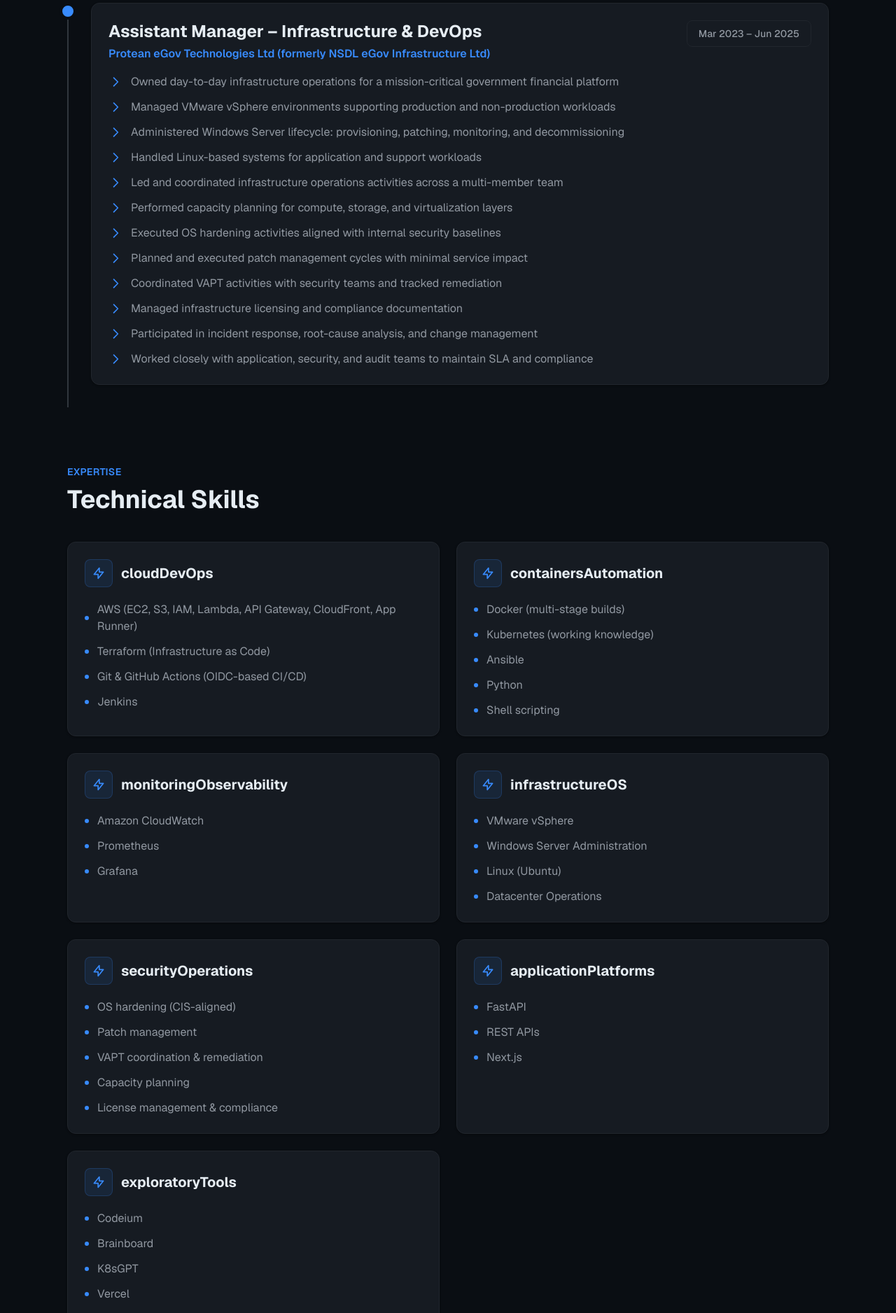
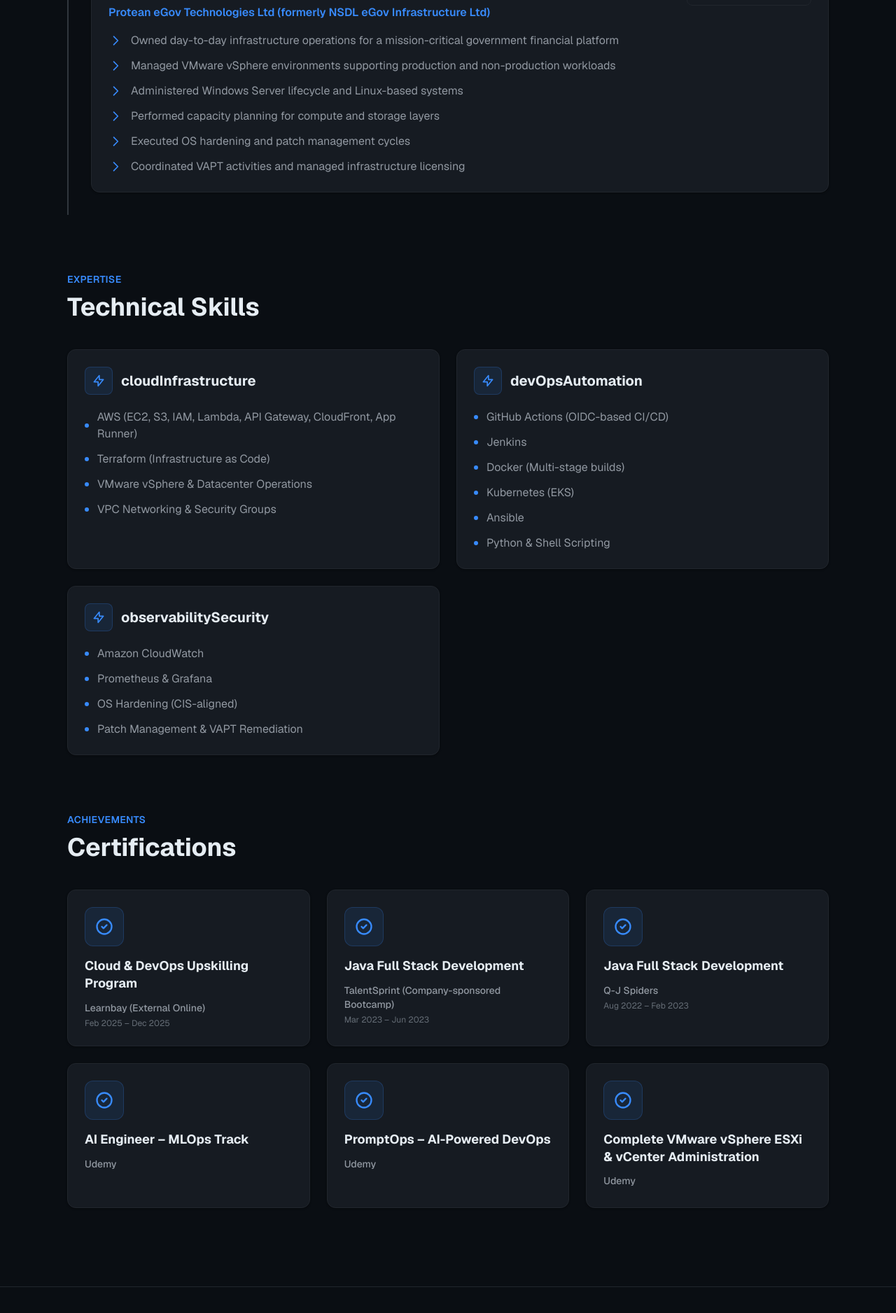
Before and after one commit to digambarrajaram/Digambar-Portfolio, a Next.js app: page /about in a window 1280 px wide. Shown: the part 886-2762 px from the top of the page at 70% size. Built offline with nearby package versions, Linux system fonts and the light colour scheme.

Commit message:
updated details

```diff
--- a/app/about/page.tsx
+++ b/app/about/page.tsx
@@ -143,7 +143,6 @@
                 <div className="mt-auto">
                   <p className="text-sm text-[#9198A1] mb-1 font-medium">{cert.provider}</p>
                   {cert.duration && <p className="text-xs text-[#656D76]">{cert.duration}</p>}
-                  {cert.specialization && <p className="text-xs text-[#656D76]">{cert.specialization}</p>}
                 </div>
               </div>
             ))}
--- a/app/page.tsx
+++ b/app/page.tsx
@@ -79,8 +79,8 @@
             <div className="mb-3">
               <span className="text-sm font-semibold text-[#38BDF8] tracking-wide uppercase">About Me</span>
             </div>
-            <h2 className="text-4xl sm:text-5xl font-bold text-[#E5E7EB] mb-10">
-              Building Infrastructure at Scale
+            <h2 className="text-4xl sm:text-5xl font-bold text-[#E5E7EB] mb-6">
+              {about.headline}
             </h2>
             <div className="space-y-6 text-[#9CA3AF] text-lg leading-relaxed">
               {about.intro.map((paragraph, index) => (
@@ -92,20 +92,6 @@
           </div>
         </section>
 
-        {/* Branding/Philosophy Section */}
-        <section className="py-16">
-          <div className="max-w-3xl">
-            <span className="text-sm font-semibold text-[#38BDF8] tracking-wide uppercase">Philosophy</span>
-            <h2 className="text-3xl sm:text-4xl font-bold text-[#E5E7EB] mt-2 mb-4">
-              My Engineering Principles
-            </h2>
-            <ul className="list-disc ml-6 text-[#9CA3AF] text-lg space-y-2">
-              {about.branding.map((point, idx) => (
-                <li key={idx}>{point}</li>
-              ))}
-            </ul>
-          </div>
-        </section>
 
         {/* Core Technologies */}
         <section className="py-20">
--- a/app/projects/page.tsx
+++ b/app/projects/page.tsx
@@ -50,26 +50,6 @@
                     <p className="text-[#9198A1] leading-relaxed">{project.description}</p>
                   </div>
                 )}
-                {project.highlights && (
-                  <div>
-                    <span className="text-sm font-semibold text-[#388BFD] uppercase tracking-wider">Highlights</span>
-                    <ul className="list-disc ml-6 text-[#9198A1]">
-                      {project.highlights.map((h, i) => (
-                        <li key={i}>{h}</li>
-                      ))}
-                    </ul>
-                  </div>
-                )}
-                {project.architecture && (
-                  <div>
-                    <span className="text-sm font-semibold text-[#388BFD] uppercase tracking-wider">Architecture</span>
-                    <ul className="list-disc ml-6 text-[#9198A1]">
-                      {project.architecture.map((a, i) => (
-                        <li key={i}>{a}</li>
-                      ))}
-                    </ul>
-                  </div>
-                )}
                 <div>
                   <span className="text-sm font-semibold text-[#388BFD] uppercase tracking-wider">Tech Stack</span>
                   <div className="flex flex-wrap gap-2 mt-2">
@@ -87,26 +67,6 @@
                             <div>
                               <span className="text-sm font-semibold text-[#388BFD] uppercase tracking-wider">Description</span>
                               <p className="text-[#9198A1] leading-relaxed">{project.description}</p>
-                            </div>
-                          )}
-                          {project.highlights && (
-                            <div>
-                              <span className="text-sm font-semibold text-[#388BFD] uppercase tracking-wider">Highlights</span>
-                              <ul className="list-disc ml-6 text-[#9198A1]">
-                                {project.highlights.map((h, i) => (
-                                  <li key={i}>{h}</li>
-                                ))}
-                              </ul>
-                            </div>
-                          )}
-                          {project.architecture && (
-                            <div>
-                              <span className="text-sm font-semibold text-[#388BFD] uppercase tracking-wider">Architecture</span>
-                              <ul className="list-disc ml-6 text-[#9198A1]">
-                                {project.architecture.map((a, i) => (
-                                  <li key={i}>{a}</li>
-                                ))}
-                              </ul>
                             </div>
                           )}
                           <div>
--- a/app/resume/page.tsx
+++ b/app/resume/page.tsx
@@ -1,5 +1,5 @@
 import type { Metadata } from "next";
-import { about, coreSkills, stats } from "@/data/portfolio";
+import { about, skills, stats } from "@/data/portfolio";
 
 export const metadata: Metadata = {
   title: "Resume | Digambar Rajaram",
@@ -101,7 +101,8 @@
           </div>
 
           <div className="grid grid-cols-1 sm:grid-cols-2 gap-4">
-            {coreSkills.map((skill, index) => (
+            {/* Flatten all skills into a single list */}
+            {Object.values(skills).flat().map((skill, index) => (
               <div
                 key={index}
                 className="group glass-card elevated-card flex items-center p-5 rounded-xl border border-[#21262D] hover:border-[#30363D] transition-all duration-200"
--- a/data/portfolio.ts
+++ b/data/portfolio.ts
@@ -1,12 +1,12 @@
+// Technologies (flat array for Home page)
+export const technologies = [
+  "AWS", "Terraform", "Next.js", "FastAPI", "GitHub Actions", "Python", "Docker", "TypeScript", "Clerk", "OpenAI", "Kubernetes", "Ansible", "Prometheus", "Grafana", "Semgrep", "S3 Vector Storage", "Amazon Bedrock", "SageMaker", "Langfuse", "Vercel", "Gradio"
+];
 /**
  * PORTFOLIO — SINGLE SOURCE OF TRUTH
  * Author: Digambar Rajaram
- * Focus: Infrastructure, DevOps, Cloud & Platform Engineering
- * Philosophy: Production-first, security-aware, automation-driven
  */
 
-
-// Personal Info
 export const personalInfo = {
   name: "Digambar Rajaram",
   title: "Infrastructure & DevOps Engineer",
@@ -16,81 +16,43 @@
 };
 
 export const socialLinks = {
+  linkedin: "https://www.linkedin.com/in/digambar-rajaram-8371b51a5/",
   github: "https://github.com/digambarrajaram",
-  linkedin: "https://www.linkedin.com/in/digambarrajaram",
 };
 
-// About Section
 export const about = {
   headline: "Designing Secure, Reliable, and Production-Grade Cloud Platforms",
   intro: [
-    "Infrastructure & DevOps Engineer with 2.4+ years of enterprise experience supporting large-scale, regulated government platforms.",
+    "Infrastructure & DevOps Engineer with 2+ years of enterprise experience supporting large-scale, regulated government platforms.",
     "Strong background in VMware vSphere, Linux, Windows Server, and datacenter operations, combined with hands-on cloud-native DevOps practices on AWS.",
-    "I bring a production-first mindset — focusing on reliability, security, observability, and automation. My work spans traditional infrastructure operations through to modern IaC-driven cloud architectures, CI/CD automation, and incident-driven platform engineering."
-  ],
-  branding: [
-    "Production-first engineering mindset",
-    "Automation over manual operations",
-    "Security, compliance, and auditability by design",
-    "Strong infrastructure fundamentals with modern DevOps execution",
-    "Continuous learning and ownership-driven growth",
+    "I bring a production-first mindset focusing on reliability, security, observability, and automation."
   ],
 };
 
-// Skills Section
+// Refined Skill Sections
 export const skills = {
-  cloudDevOps: [
+  cloudInfrastructure: [
     "AWS (EC2, S3, IAM, Lambda, API Gateway, CloudFront, App Runner)",
     "Terraform (Infrastructure as Code)",
-    "Git & GitHub Actions (OIDC-based CI/CD)",
+    "VMware vSphere & Datacenter Operations",
+    "VPC Networking & Security Groups"
+  ],
+  devOpsAutomation: [
+    "GitHub Actions (OIDC-based CI/CD)",
     "Jenkins",
+    "Docker (Multi-stage builds)",
+    "Kubernetes (EKS)",
+    "Ansible",
+    "Python & Shell Scripting"
   ],
-  containersAutomation: [
-    "Docker (multi-stage builds)",
-    "Kubernetes (working knowledge)",
-    "Ansible",
-    "Python",
-    "Shell scripting",
-  ],
-  monitoringObservability: [
+  observabilitySecurity: [
     "Amazon CloudWatch",
-    "Prometheus",
-    "Grafana",
-  ],
-  infrastructureOS: [
-    "VMware vSphere",
-    "Windows Server Administration",
-    "Linux (Ubuntu)",
-    "Datacenter Operations",
-  ],
-  securityOperations: [
-    "OS hardening (CIS-aligned)",
-    "Patch management",
-    "VAPT coordination & remediation",
-    "Capacity planning",
-    "License management & compliance",
-  ],
-  applicationPlatforms: [
-    "FastAPI",
-    "REST APIs",
-    "Next.js",
-  ],
-  exploratoryTools: [
-    "Codeium",
-    "Brainboard",
-    "K8sGPT",
-    "Vercel",
-    "Gradio",
-    "Clerk",
-    "Amazon Bedrock",
-    "SageMaker",
-    "Langfuse",
-    "Semgrep",
-    "S3 Vector Storage",
-  ],
+    "Prometheus & Grafana",
+    "OS Hardening (CIS-aligned)",
+    "Patch Management & VAPT Remediation"
+  ]
 };
 
-// Experience Section
 export const experience = [
   {
     company: "Protean eGov Technologies Ltd (formerly NSDL eGov Infrastructure Ltd)",
@@ -101,166 +63,72 @@
     responsibilities: [
       "Owned day-to-day infrastructure operations for a mission-critical government financial platform",
       "Managed VMware vSphere environments supporting production and non-production workloads",
-      "Administered Windows Server lifecycle: provisioning, patching, monitoring, and decommissioning",
-      "Handled Linux-based systems for application and support workloads",
-      "Led and coordinated infrastructure operations activities across a multi-member team",
-      "Performed capacity planning for compute, storage, and virtualization layers",
-      "Executed OS hardening activities aligned with internal security baselines",
-      "Planned and executed patch management cycles with minimal service impact",
-      "Coordinated VAPT activities with security teams and tracked remediation",
-      "Managed infrastructure licensing and compliance documentation",
-      "Participated in incident response, root-cause analysis, and change management",
-      "Worked closely with application, security, and audit teams to maintain SLA and compliance",
-    ],
-    internalProjects: [
-      {
-        title: "Infrastructure Inventory Management System",
-        description: "Designed and developed an internal inventory management tool to track hardware, software, licenses, and ownership across environments.",
-        impact: [
-          "Improved asset visibility and ownership tracking",
-          "Reduced manual effort during audits and compliance reviews",
-          "Enhanced readiness for internal and external audits",
-        ],
-      },
+      "Administered Windows Server lifecycle and Linux-based systems",
+      "Performed capacity planning for compute and storage layers",
+      "Executed OS hardening and patch management cycles",
+      "Coordinated VAPT activities and managed infrastructure licensing",
     ],
     achievements: [
-      "Promoted to Assistant Manager in March 2024 based on performance and operational ownership",
-      "Recognized for reliability, incident ownership, and cross-team coordination",
+      "Promoted to Assistant Manager in Sep 2023 based on operational ownership",
+      "Recognized for reliability and incident ownership",
     ],
   },
 ];
 
-// Projects Section (deduplicated, valid structure)
 export const projects = [
   {
     title: "AI-Driven DevOps Incident Management on AWS",
     category: "Core DevOps / SRE",
-    description: "Production-style incident simulation platform to evaluate AWS DevOps Agent using real infrastructure, CI/CD events, and deterministic failures.",
-    architecture: [
-      "Terraform IaC with bootstrap + application scopes",
-      "GitHub Actions CI/CD with OIDC",
-      "API Gateway + Lambda with CloudWatch telemetry",
-      "Failure injection, rollback, and teardown workflows",
-    ],
-    technologies: ["AWS", "Terraform", "GitHub Actions", "Lambda", "CloudWatch"],
-    links: { github: "https://github.com/digambarrajaram" },
+    description: "Production-style incident simulation platform using Terraform, Lambda, and CloudWatch telemetry to evaluate automated incident response.",
+    technologies: ["AWS DevOps Agents","AWS", "Terraform", "GitHub Actions", "Lambda", "CloudWatch"],
   },
   {
-    title: "Production AWS Multi-AZ Web Stack – Terraform Architecture Review",
-    category: "Core DevOps / Cloud Architecture",
-    description: "Deep architectural review of a production-grade, three-tier AWS stack focusing on availability, security, traffic flow, and operational risk.",
-    highlights: [
-      "Multi-AZ VPC with public, private-app, private-db subnets",
-      "ALB → ASG (EC2) → RDS MySQL + ElastiCache Redis",
-      "IMDSv2, Secrets Manager, CloudWatch logging",
-      "Identified WAF, VPC endpoint, and egress-hardening gaps",
-    ],
-    technologies: ["AWS", "Terraform", "ALB", "EC2", "RDS", "ElastiCache"],
-    links: { github: "https://github.com/digambarrajaram/AWS-Terraform-Multi-AZ-Networking-Load-Balancing-Auto-Scaling-and-Secure-Service-Integration" },
+    title: "Production AWS Multi-AZ Web Stack",
+    category: "Cloud Architecture",
+    description: "Three-tier AWS stack focusing on high availability and security, utilizing ALB, ASG, and RDS across multiple Availability Zones.",
+    technologies: ["AWS", "Terraform", "ALB", "EC2", "RDS", "ElastiCache","CloudWatch"],
   },
   {
-    title: "Scalable & Secure AWS EKS Infrastructure Automation",
-    category: "Core DevOps / Kubernetes",
-    description: "Terraform-driven provisioning of a production-ready AWS EKS cluster with secure networking, IAM, and managed node groups.",
-    highlights: [
-      "Multi-AZ VPC with private worker nodes",
-      "IAM roles for service accounts (IRSA)",
-      "Managed node groups and security groups",
-      "Production-ready kubeconfig and outputs",
-    ],
+    title: "Scalable AWS EKS Infrastructure Automation",
+    category: "Kubernetes",
+    description: "Terraform-driven provisioning of an EKS cluster with private worker nodes and IAM roles for service accounts (IRSA).",
     technologies: ["AWS", "EKS", "Terraform", "Kubernetes", "IAM"],
-    links: { github: "https://github.com/digambarrajaram" },
-  },
-  {
-    title: "Infrastructure-as-Code: Flask App in Private AWS VPC",
-    category: "DevOps / IaC",
-    description: "Secure deployment of a Flask application inside a private AWS VPC using Terraform, CI/CD, and best-practice networking patterns.",
-    technologies: ["Terraform", "AWS", "EC2", "RDS", "CI/CD"],
-    links: { github: "https://github.com/digambarrajaram" },
   },
   {
     title: "Cybersecurity Analyzer",
     category: "DevSecOps",
-    description: "Cloud-native static code analysis platform using Semgrep and MCP orchestration, designed for multi-cloud deployments.",
-    technologies: ["Python", "Semgrep", "Terraform", "AWS", "Azure", "GCP"],
-    links: { github: "https://github.com/digambarrajaram/Cybersecurity-Analyzer" },
+    description: "Cloud-native static code analysis platform using Semgrep for automated security scanning in CI/CD pipelines.",
+    technologies: ["Python", "Semgrep", "Terraform", "AWS"],
   },
   {
     title: "AI Digital Twin – Cloud-Native Platform",
-    category: "Cloud-Native / AI Platform",
-    description: "End-to-end AI Digital Twin with serverless backend, persistent memory, and automated AWS infrastructure.",
+    category: "Cloud-Native / AI",
+    description: "End-to-end AI Digital Twin with serverless backend and automated AWS infrastructure deployment.",
     technologies: ["AWS", "Terraform", "FastAPI", "Next.js", "GitHub Actions"],
-    links: { github: "https://github.com/digambarrajaram" },
   },
   {
-    title: "IdeaGen Pro – AI SaaS Business Idea Generator",
+    title: "IdeaGen Pro – AI SaaS Platform",
     category: "Full-Stack AI SaaS",
-    description: "Subscription-based AI SaaS platform that generates business ideas using streaming GenAI responses with authentication and billing.",
-    highlights: [
-      "Real-time SSE-based AI streaming",
-      "Clerk authentication & subscription management",
-      "Next.js + FastAPI full-stack architecture",
-      "Production-ready SaaS deployment patterns",
-    ],
+    description: "Subscription-based AI platform featuring real-time streaming responses and secure authentication.",
     technologies: ["Next.js", "FastAPI", "TypeScript", "OpenAI", "Clerk"],
-    links: { github: "https://github.com/digambarrajaram" },
   },
   {
     title: "MediNotes Pro – AI Healthcare SaaS",
-    category: "AI SaaS / Healthcare",
-    description: "AI-powered healthcare consultation assistant that transforms doctor's notes into professional summaries, action items, and patient-friendly communications.",
-    highlights: [
-      "HIPAA-aware architecture and secure authentication",
-      "Streaming AI responses with structured outputs",
-      "Containerized deployment with Docker",
-      "Modern, responsive UI with dark mode",
-    ],
+    category: "Healthcare / AI",
+    description: "AI-powered assistant transforming consultation notes into professional summaries with a containerized deployment flow.",
     technologies: ["Next.js", "FastAPI", "Docker", "OpenAI", "Clerk"],
-    links: { github: "https://github.com/digambarrajaram" },
-  },
-  {
-    title: "PromptOps – AI-Powered DevOps Experimentation",
-    category: "DevOps / AI Tooling",
-    description: "Exploration of AI-assisted DevOps workflows focusing on prompt-driven automation and operational efficiency.",
-    technologies: ["AI", "DevOps", "Automation"],
-    links: { github: "https://github.com/digambarrajaram" },
-  },
+  }
 ];
 
-// Technologies (flattened for Home page)
-export const technologies = [
-  "AWS", "Terraform", "Next.js", "FastAPI", "GitHub Actions", "Python", "Docker", "TypeScript", "Clerk", "OpenAI", "Kubernetes", "Ansible", "Prometheus", "Grafana", "Semgrep", "S3 Vector Storage", "Amazon Bedrock", "SageMaker", "Langfuse", "Vercel", "Gradio"
-];
-
-// Core Skills (for Resume)
-export const coreSkills = [
-  "Cloud Infrastructure (AWS, Azure, GCP)",
-  "Infrastructure as Code (Terraform)",
-  "CI/CD Automation (GitHub Actions, Jenkins)",
-  "Containerization (Docker, Kubernetes)",
-  "Monitoring & Observability (CloudWatch, Prometheus, Grafana)",
-  "Security & Compliance (CIS, VAPT, Patch Management)",
-  "DevOps & SRE Practices",
-  "Python & Shell Scripting",
-];
-
-// Stats (for Resume)
-export const stats = {
-  experienceYears: 2.4,
-  projects: 10,
-  certifications: 8,
-};
-
-// Certifications
 export const certifications = [
   {
     name: "Cloud & DevOps Upskilling Program",
-    provider: "Learnbay (Microsoft Collaboration)",
+    provider: "Learnbay (External Online)",
     duration: "Feb 2025 – Dec 2025",
   },
   {
     name: "Java Full Stack Development",
-    provider: "TalentSprint",
+    provider: "TalentSprint (Company-sponsored Bootcamp)",
     duration: "Mar 2023 – Jun 2023",
   },
   {
@@ -270,7 +138,6 @@
   },
   {
     name: "AI Engineer – MLOps Track",
-    specialization: "Deploy GenAI & Agentic AI at Scale",
     provider: "Udemy",
   },
   {
@@ -280,5 +147,11 @@
   {
     name: "Complete VMware vSphere ESXi & vCenter Administration",
     provider: "Udemy",
-  },
+  }
 ];
+
+export const stats = {
+  experienceYears: 2.3,
+  projects: 7,
+  certifications: 5,
+};
```
